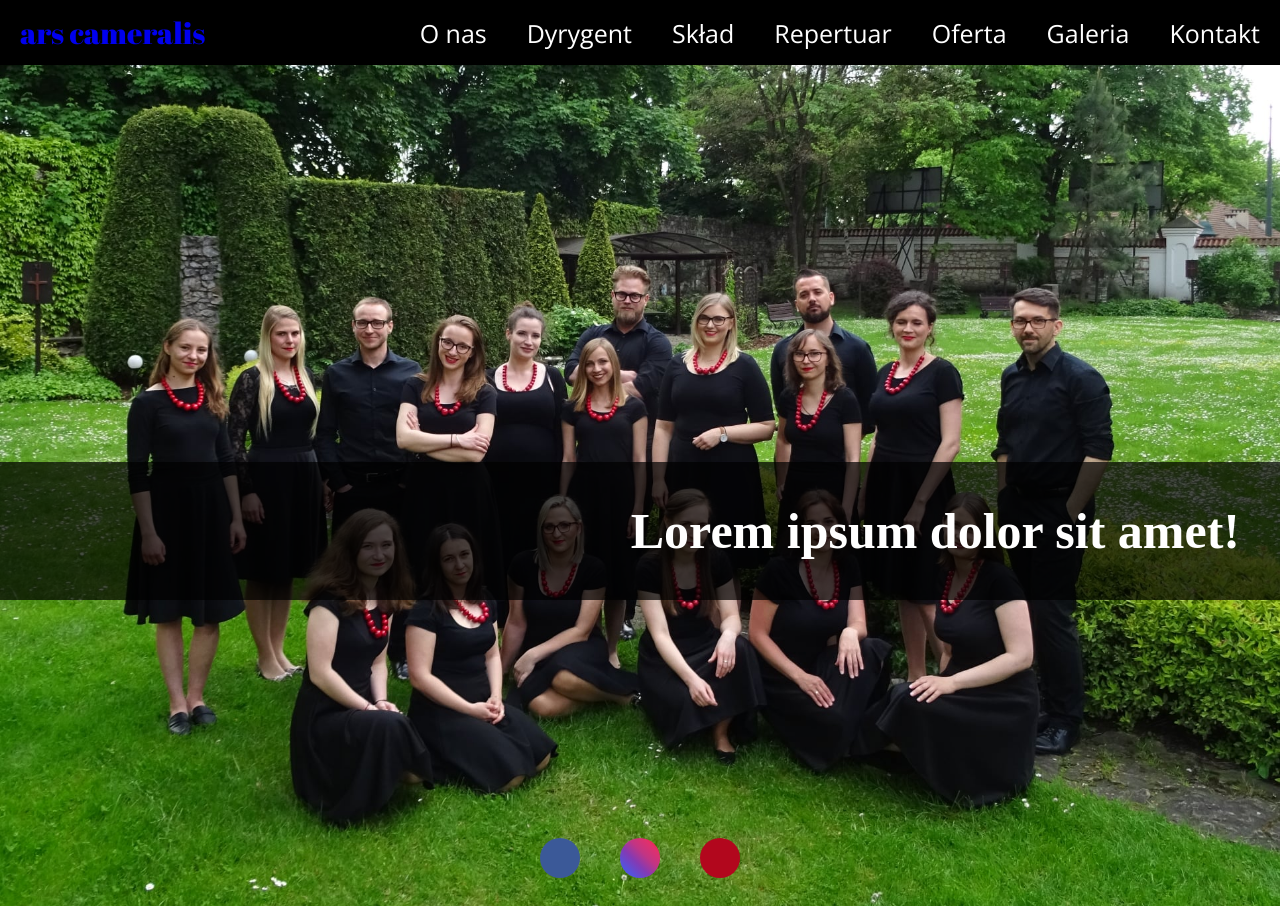
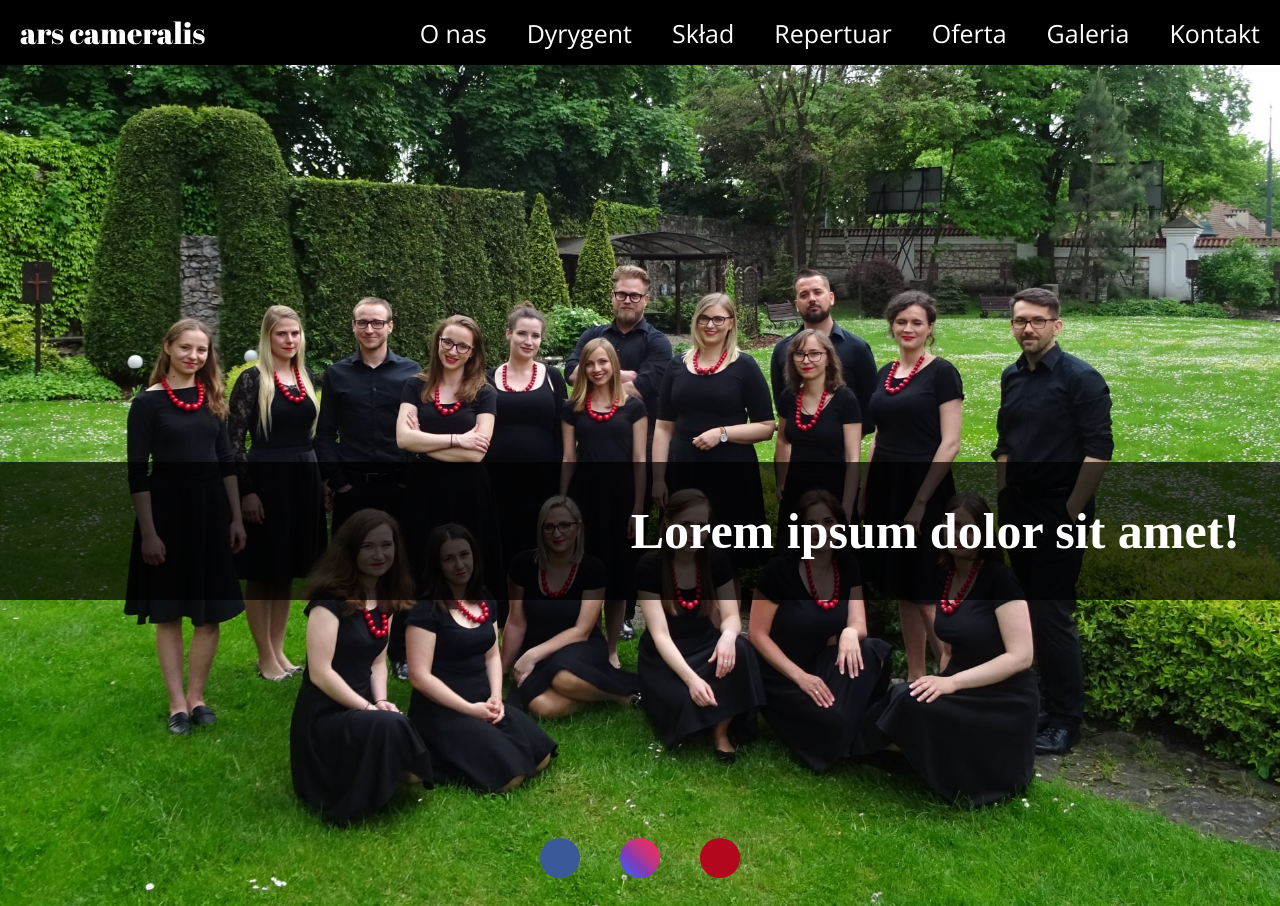
Before and after one commit to piotr-rajtar/ars-cameralis, a Vue app: page / in a window 1280 px wide. Built offline with nearby package versions, Linux system fonts and the light colour scheme; some icons are missing.

Commit message:
correct styles for logo

```diff
--- a/src/components/navigation/Logo.vue
+++ b/src/components/navigation/Logo.vue
@@ -18,7 +18,9 @@ export default class Logo extends Vue {}
 .link {
   text-decoration: none;
 
+  &:link,
   &:visited,
+  &:hover,
   &:active {
     color: inherit;
   }
```
